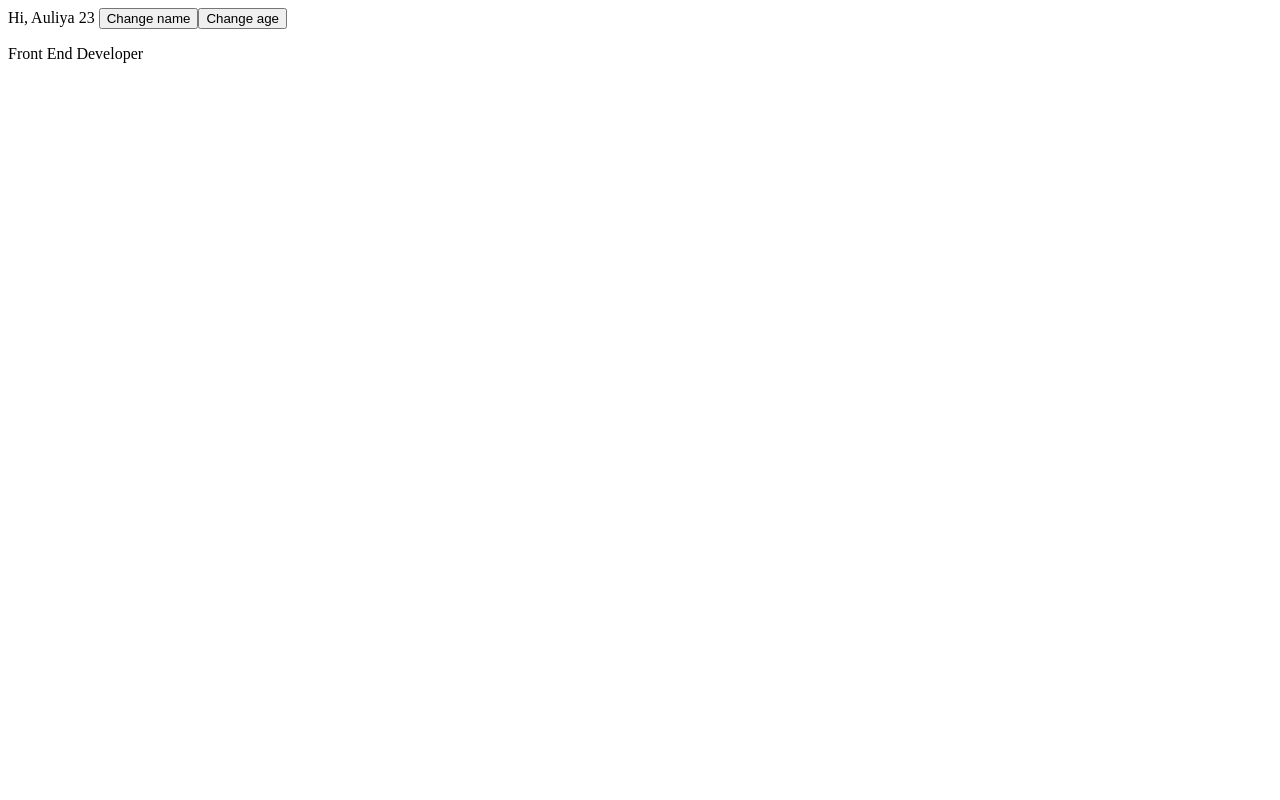
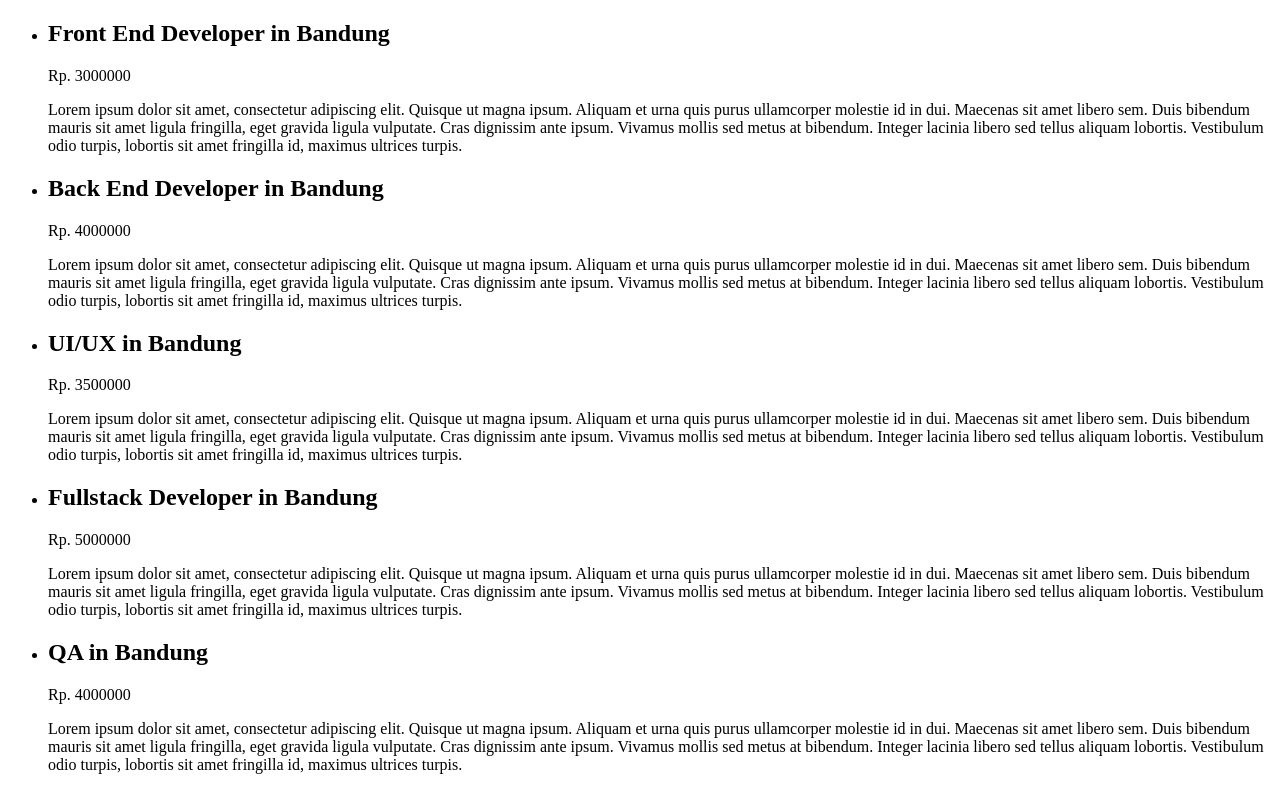
Before and after one commit to auliyaaqma/vue-hyrule-jobs, a Vue app: page / in a window 1280 px wide. Built offline with nearby package versions, Linux system fonts and the light colour scheme.

Commit message:
Types and Props

```diff
--- a/src/App.vue
+++ b/src/App.vue
@@ -1,39 +1,18 @@
 <template>
   <div class="app">
-    Hi, {{ name }} {{ age }}
-    <button @click="changeName('Aqma')">Change name</button>
-    <button @click="changeAge(24)">Change age</button>
-    <br>
-    <p>{{ jobs[0].title }}</p>
-    <!-- <p v-for="job in jobs" key="job.id">{{ job.title }} - {{ job.location }} - {{ job.salary }}</p> -->
+    <JobList :jobs="jobs"/>
   </div>
 </template>
 
 <script lang="ts">
 import { defineComponent, reactive, ref, toRefs } from 'vue';
+import JobList from './components/JobList.vue'
 import Job from './types/Job'
 
 export default defineComponent({
   name: 'App',
-  components: {},
+  components: { JobList },
   setup(){
-    // const state = reactive({
-    //   name: 'Auliya',
-    //   age: 25 as number | string
-    // })
-
-    // state.name = 999 // cannot change type
-    // state.age = '26'
-
-    // return { ...toRefs(state) }
-
-    // const name = ref('Auliya')
-    // const age = ref<number|string>(23)
-
-    // // age.value = 25 --> set value if use ref
-
-    // return { name, age}
-
     const jobs = ref<Job[]>([
         { title: 'Front End Developer', location: 'Bandung', salary: 3000000, id:'1'},
         { title: 'Back End Developer', location: 'Bandung', salary: 4000000, id:'2'},
@@ -44,34 +23,8 @@ export default defineComponent({
 
     return {jobs}
   },
-  data() {
-    return {
-      name : 'Auliya',
-      age : 23 as number | string
-    }
-  },
-  methods : {
-    changeName(name:string){
-      this.name = name
-
-      return name
-    },
-    changeAge(age:number | string){
-      this.age = age
-
-      return age
-    }
-  }
 });
 </script>
 
 <style>
-/*#app {
-  font-family: Avenir, Helvetica, Arial, sans-serif;
-  -webkit-font-smoothing: antialiased;
-  -moz-osx-font-smoothing: grayscale;
-  text-align: center;
-  color: #2c3e50;
-  margin-top: 60px;
-}*/
 </style>
--- /dev/null
+++ b/src/components/JobList.vue
@@ -0,0 +1,34 @@
+<template>
+  <div class="job-list">
+    <ul>
+      <li v-for="job in jobs" :key="job.id">
+        <h2>{{ job.title }} in {{ job.location }}</h2>
+        <div class="salary">
+          <p>Rp. {{job.salary}}</p>
+        </div>
+        <div class="description">
+          <p>Lorem ipsum dolor sit amet, consectetur adipiscing elit. Quisque ut magna ipsum. Aliquam et urna quis purus ullamcorper molestie id in dui. Maecenas sit amet libero sem. Duis bibendum mauris sit amet ligula fringilla, eget gravida ligula vulputate. Cras dignissim ante ipsum. Vivamus mollis sed metus at bibendum. Integer lacinia libero sed tellus aliquam lobortis. Vestibulum odio turpis, lobortis sit amet fringilla id, maximus ultrices turpis.</p>
+        </div>
+      </li>
+    </ul>
+  </div>
+</template>
+
+<script lang="ts">
+import { defineComponent, PropType } from 'vue';
+import Job from '@/types/Job'
+
+export default defineComponent({
+  props : {
+    jobs: {
+      required: true,
+      type: Array as PropType<Job[]>
+    }
+  }
+});
+</script>
+
+<!-- Add "scoped" attribute to limit CSS to this component only -->
+<style scoped>
+
+</style>
```
